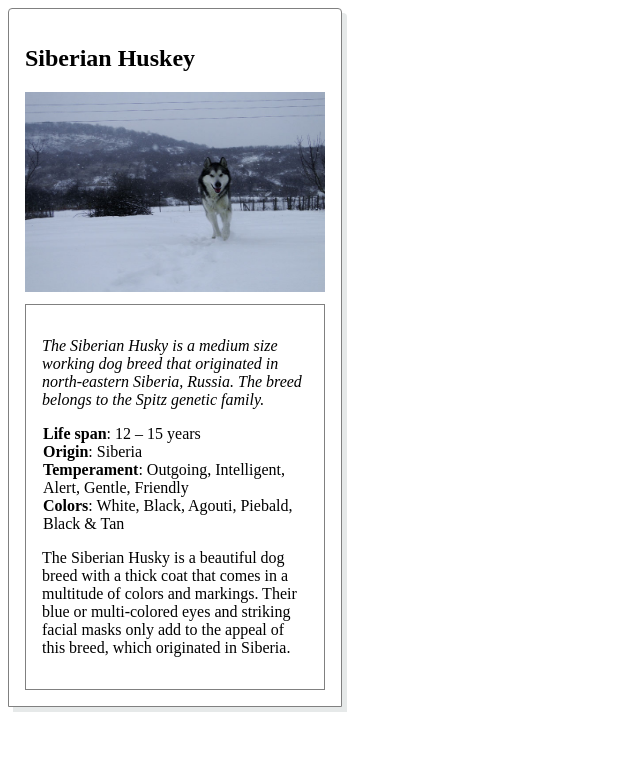
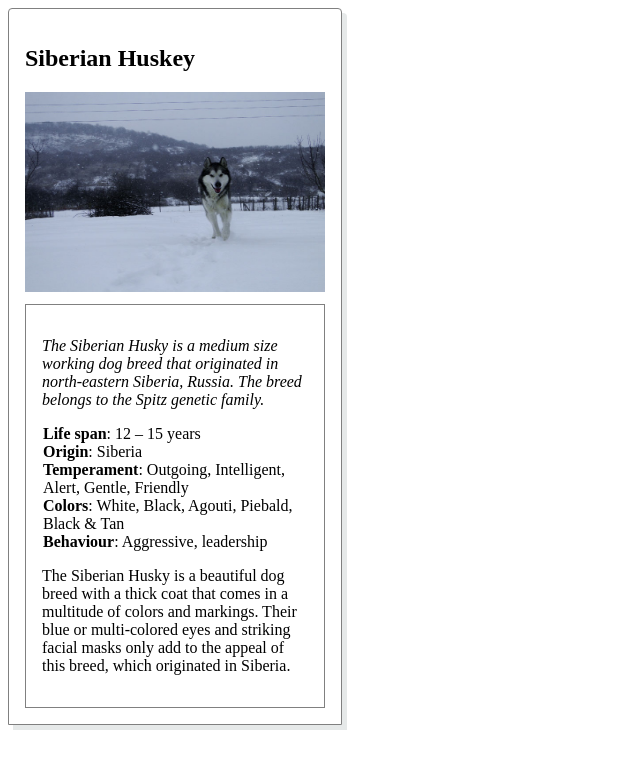
Before and after one commit to thakursachin467/animal-trading-cards, a plain HTML site: page index.html in a window 1280 px wide. Shown: the whole page, without its empty margins (0-640 px from the left). Drawn offline with Linux system fonts and the light colour scheme.

Commit message:
Update index.html

```diff
--- a/index.html
+++ b/index.html
@@ -18,6 +18,7 @@
 				<li><span class="font">Origin</span>: Siberia</li>
 				<li><span class="font">Temperament</span>: Outgoing, Intelligent, Alert, Gentle, Friendly </li>
 				<li><span class="font">Colors</span>: White, Black, Agouti, Piebald, Black & Tan</li>
+				<li><span class="font">Behaviour</span>: Aggressive, leadership</li>
 			</ul>
 			<p>The Siberian Husky is a beautiful dog breed with a thick coat that comes in a multitude of colors and markings. Their blue or multi-colored eyes and striking facial masks only add to the appeal of this breed, which originated in Siberia.</p>
 		</div>
```
